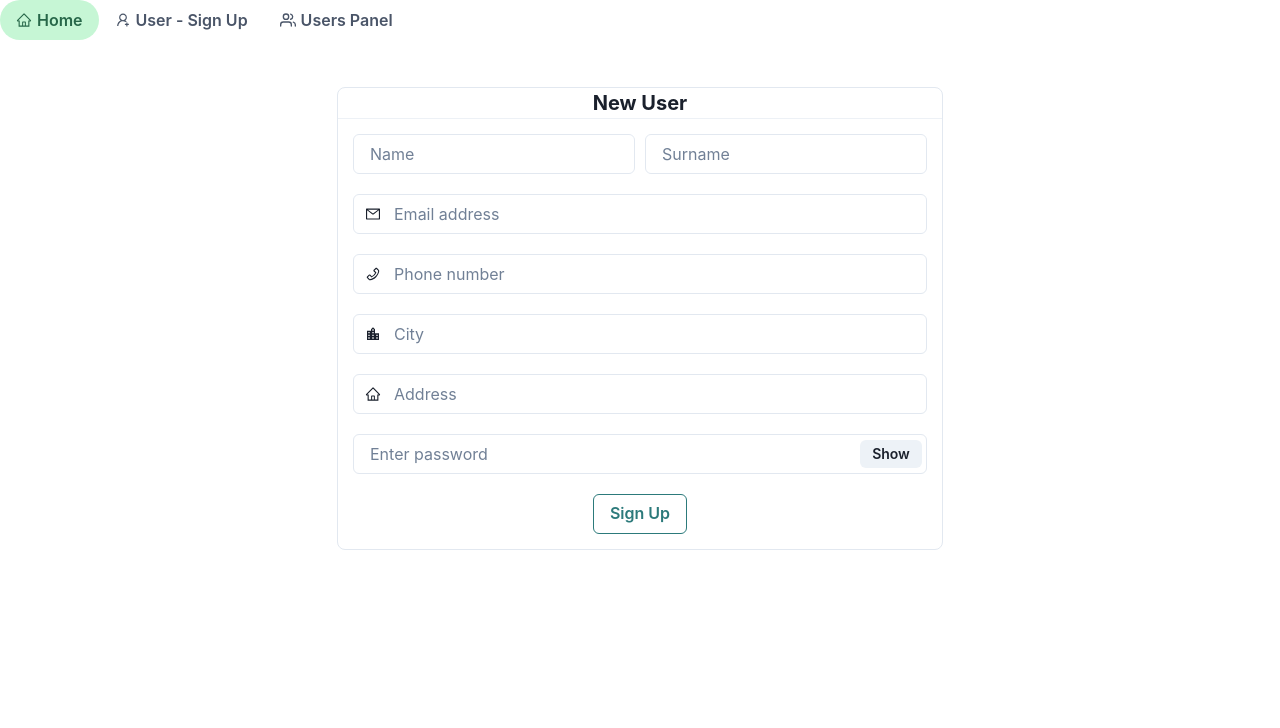
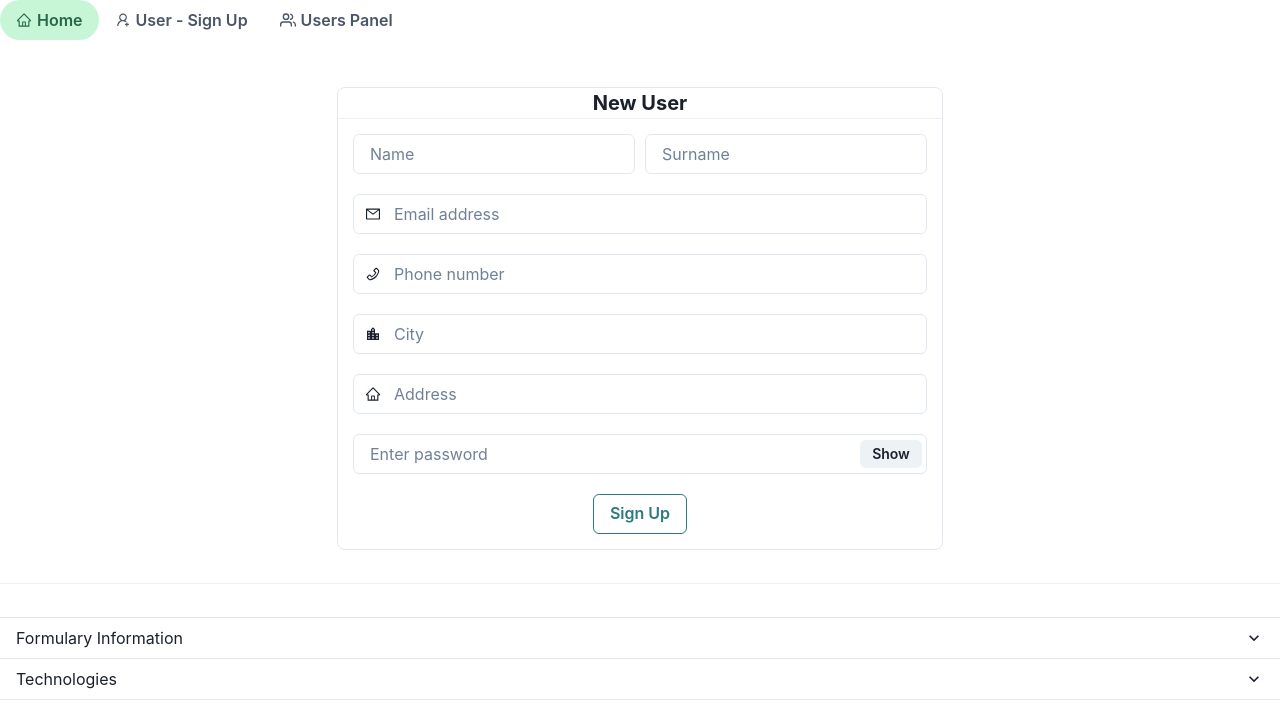
Before and after one commit to RubenValls/Users-SingUp, a React (Vite) app: page /signup in a window 1280 px wide. Shown: the top 728 px of the page. Built offline with nearby package versions, Linux system fonts and the light colour scheme.

Commit message:
added information to signup page

```diff
--- /dev/null
+++ b/src/components/AccordionSignUpComponent.tsx
@@ -0,0 +1,78 @@
+import {
+    Accordion,
+    AccordionItem,
+    AccordionButton,
+    AccordionPanel,
+    AccordionIcon,
+    Box,
+    Center,
+    Wrap,
+    WrapItem,
+    Image,
+    Link,
+} from '@chakra-ui/react'
+
+export default function AccordionSignUpComponent() {
+    return (
+        <Accordion allowToggle mt='25px'>
+            <AccordionItem>
+                <h2>
+                <AccordionButton>
+                    <Box as="span" flex='1' textAlign='left'>
+                        Formulary Information
+                    </Box>
+                    <AccordionIcon />
+                </AccordionButton>
+                </h2>
+                <AccordionPanel pb={4}>
+                    This form has been developed using different technologies. Firstly, Chakra UI has been chosen for the design of inputs and labels in the form. Additionally, Yup has been chosen for field validation and error handling in the form. Furthermore, everything related to form actions and data control is handled by Formik. All of these have been integrated into the form to ensure proper functionality and align with the goals of the application.
+                </AccordionPanel>
+            </AccordionItem>
+
+            <AccordionItem>
+                <h2>
+                <AccordionButton>
+                    <Box as="span" flex='1' textAlign='left'>
+                        Technologies
+                    </Box>
+                    <AccordionIcon />
+                </AccordionButton>
+                </h2>
+                <AccordionPanel pb={4}>
+                    <Center>
+                        <Wrap>
+                            <WrapItem pr='25px'>
+                                <Center w='200px' h='auto'>
+                                    <Link href='https://es.react.dev/' isExternal>
+                                        <Image src='https://upload.wikimedia.org/wikipedia/commons/thumb/a/a7/React-icon.svg/2300px-React-icon.svg.png' alt='React' />
+                                    </Link>
+                                </Center>
+                            </WrapItem>
+                            <WrapItem pr='25px'>
+                                <Center w='200px' h='auto'>
+                                    <Link href='https://chakra-ui.com' isExternal>
+                                        <Image src='https://www.happylifecreators.com/wp/wp-content/uploads/2022/06/chakra-ui_title2-400x400.png' alt='Chakra UI' />
+                                    </Link>
+                                </Center>
+                            </WrapItem>
+                            <WrapItem pr='25px'>
+                                <Center w='200px' h='auto'>
+                                    <Link href='https://formik.org/' isExternal>
+                                        <Image src='https://user-images.githubusercontent.com/4060187/61057426-4e5a4600-a3c3-11e9-9114-630743e05814.png' alt='Formik' />
+                                    </Link>
+                                </Center>
+                            </WrapItem>
+                            <WrapItem>
+                            <Center w='200px' h='auto'>
+                                    <Link href='https://www.npmjs.com/package/yup' isExternal>
+                                        <Image src='https://scontent.fvlc4-1.fna.fbcdn.net/v/t39.30808-6/304814120_493614916108770_116017798484316257_n.jpg?_nc_cat=110&ccb=1-7&_nc_sid=09cbfe&_nc_ohc=eImtvrd0fV0AX-RHH5i&_nc_ht=scontent.fvlc4-1.fna&oh=00_AfA9Cm7rPNG5pUg7F2H1-EAtfMw0oCYef8iI0YKgQZfcZQ&oe=647C9001' alt='Yup' />
+                                    </Link>
+                                </Center>
+                            </WrapItem>
+                        </Wrap>
+                    </Center>
+                </AccordionPanel>
+            </AccordionItem>
+        </Accordion>
+    )
+}
--- a/src/pages/singup/Singup.tsx
+++ b/src/pages/singup/Singup.tsx
@@ -1,19 +1,28 @@
 import {
   Box,
   Center,
+  Divider,
+  VStack,
 } from "@chakra-ui/react";
 import FormikSignUpComponent from "../../components/formikSignUpComponent";
+import AccordionSignUpComponent from "../../components/AccordionSignUpComponent";
 
 export default function Singup() {
 
 
   return (
     <>
+      <VStack>
         <Center m='auto'>
-        <Box h='auto' w='100%' m='10px' mr='10px' mt='47px'>
+        <Box h='auto' w='100%' m='10px' mr='10px' mt='47px' mb='25px'>
           <FormikSignUpComponent />
         </Box>
         </Center>
+        <Divider w='100vw' />
+        <Box h='auto' w='100%'>
+          <AccordionSignUpComponent />
+        </Box>
+      </VStack>
     </>
   )
 }
```
